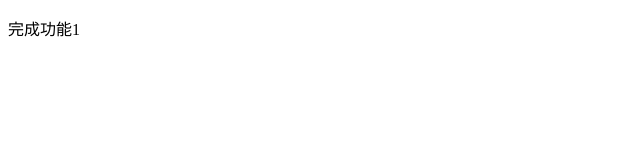
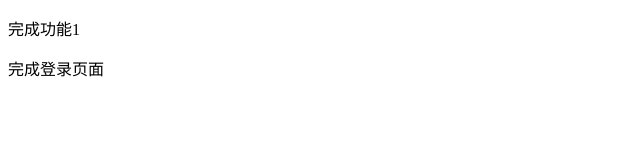
Before and after one commit to jiangsenhong/57qi, a plain HTML site: page index.html in a window 1280 px wide. Shown: the whole page, without its empty margins (0-640 px from the left). Drawn offline with Linux system fonts and the light colour scheme.

Commit message:
完成登录页面

```diff
--- a/index.html
+++ b/index.html
@@ -8,7 +8,7 @@
 <body>
     <p>完成功能1</p>
 
-
+    <p>完成登录页面</p>
     <script>
 
     </script>
```
